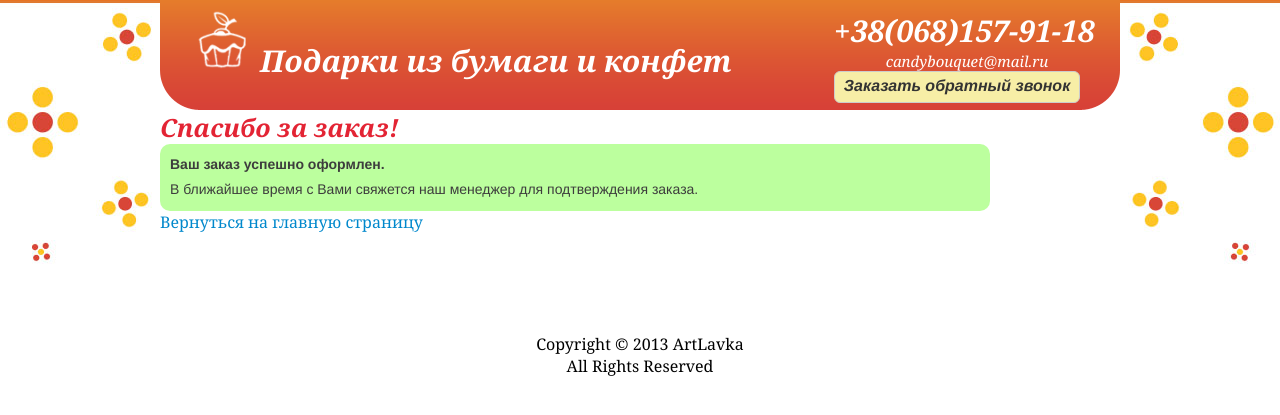
After one commit to Scandinavs/artlavka, a PHP site: page /success.php in a window 1280 px wide. The commit adds this page. Shown: the top 415 px of the page. Run offline with PHP 8.4, Linux system fonts and the light colour scheme; some libraries are stand-ins or nearby versions.

Commit message:
Added success order page.

```diff
--- a/index.php
+++ b/index.php
@@ -4,6 +4,7 @@
 <head>
     <title>Подарки из бумаги и конфет</title>
 
+    <meta http-equiv="Content-Type" content="text/html; charset=UTF-8" />
     <link rel="icon" type="image/png" href="favicon.ico">
 
     <link href="style/bootstrap/css/bootstrap.css" rel="stylesheet" type="text/css"/>
--- a/style/style.css
+++ b/style/style.css
@@ -243,8 +243,17 @@ h2 {
     background: #fff94c none repeat scroll left top;
 }
 
-input.error, textarea.error { border-color: #973d3d; border-style: solid; background: #f0bebe; color: #a35959; }
-input.error:focus, textarea.error:focus { border-color: #973d3d; color: #a35959; }
+input.error, textarea.error {
+    border-color: #973d3d;
+    border-style: solid;
+    background: #f0bebe;
+    color: #a35959;
+}
+
+input.error:focus, textarea.error:focus {
+    border-color: #973d3d;
+    color: #a35959;
+}
 
 #header {
     height: 100px;
@@ -319,6 +328,29 @@ input.error:focus, textarea.error:focus { border-color: #973d3d; color: #a35959;
     font-size: 30px;
     color: #D84436;
     margin-left: 20px;
+}
+
+#successOrderBlock {
+    background: #b9ff99;
+    border: 0px none #C0C0C0;
+    opacity: 0.95;
+    border-radius: 10px 10px 10px 10px;
+    -moz-border-radius: 10px 10px 10px 10px;
+    -webkit-border-radius: 10px 10px 10px 10px;
+    width: 830px;
+    height: 67px;
+}
+
+#successOrderBlock p {
+    font-family: "Helvetica Neue", Helvetica, Arial, sans-serif;
+    font-size: 14px;
+    line-height: 20px;
+    color: #333333;
+}
+
+#successOrderBlockLink {
+    color: rgb(0, 136, 204);
+    text-decoration: none;
 }
 
 #discountForm {
--- /dev/null
+++ b/success.php
@@ -0,0 +1,46 @@
+<!DOCTYPE html>
+
+<html lang="ru">
+<head>
+    <title>Подарки из бумаги и конфет</title>
+
+    <meta http-equiv="Content-Type" content="text/html; charset=UTF-8"/>
+    <link rel="icon" type="image/png" href="favicon.ico">
+
+    <link href="style/bootstrap/css/bootstrap.css" rel="stylesheet" type="text/css"/>
+    <link href="style/style.css" rel="stylesheet" type="text/css" media="screen"/>
+    <!-- bxSlider CSS file -->
+    <link href="js/bxslider/jquery.bxslider.css" rel="stylesheet"/>
+    <!-- bxSlider Javascript file -->
+    <script src="js/bxslider/jquery.bxslider.min.js"></script>
+    <script src="/js/rainbow.min.js"></script>
+    <script src="js/jquery-1.10.2.js" type="text/javascript"></script>
+    <link rel="stylesheet" href="js/fancybox/source/jquery.fancybox.css" type="text/css" media="screen"/>
+    <script type="text/javascript" src="js/fancybox/source/jquery.fancybox.pack.js"></script>
+    <!--    <script src="http://ajax.googleapis.com/ajax/libs/jquery/1.8.2/jquery.min.js"></script>-->
+</head>
+<body>
+<div id="main">
+    <div class="container">
+        <?php include 'header.html'; ?>
+        <div style="clear:both"></div>
+        <h2>Спасибо за заказ!</h2>
+
+        <div id="successOrderBlock">
+            <p style="padding-top: 10px; padding-left: 10px"><strong>Ваш заказ успешно оформлен.</strong></p>
+
+            <p style="padding-top: 5px; padding-left: 10px">В ближайшее время с Вами свяжется наш менеджер для подтверждения заказа.</p>
+
+        </div>
+
+        <a id="successOrderBlockLink" href="/">Вернуться на главную страницу</a>
+    </div>
+    <div id="footer">
+        <div class="container" style="padding-top: 100px">
+            <p>Copyright © 2013 ArtLavka <br/>
+                All Rights Reserved</p>
+        </div>
+    </div>
+</div>
+</body>
+</html>
```
Also changed, not shown: success.html (deleted, +0 -9 lines).
